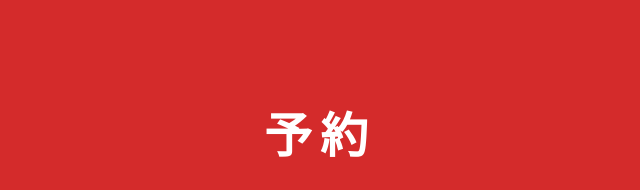
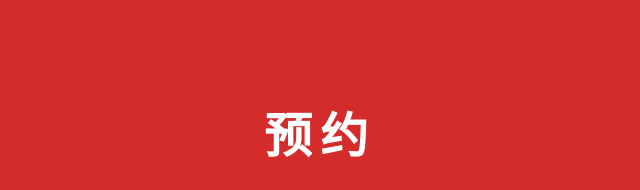
Before and after one commit to felipecbbb/shushikun, a website: page public/index.html in a window 1280 px wide. Shown: the part 4302-4492 px from the top of the page, 320-960 px from the left. Drawn offline with Linux system fonts and the light colour scheme.

Commit message:
Change kanji to simplified Chinese 预约 in reserva section
Co-Authored-By: Claude Opus 4.6 (1M context) <noreply@anthropic.com>

```diff
--- a/public/index.html
+++ b/public/index.html
@@ -309,7 +309,7 @@
 
   <!-- CTA Section -->
   <section class="cta-section" id="reservar">
-    <span class="cta-kanji" aria-hidden="true">予約</span>
+    <span class="cta-kanji" aria-hidden="true">预约</span>
     <h2>Reserva tu mesa</h2>
     <p>Llamanos o visitanos en Calle Carvajal, 1</p>
     <a href="tel:928171672" class="cta-phone-btn">
```
